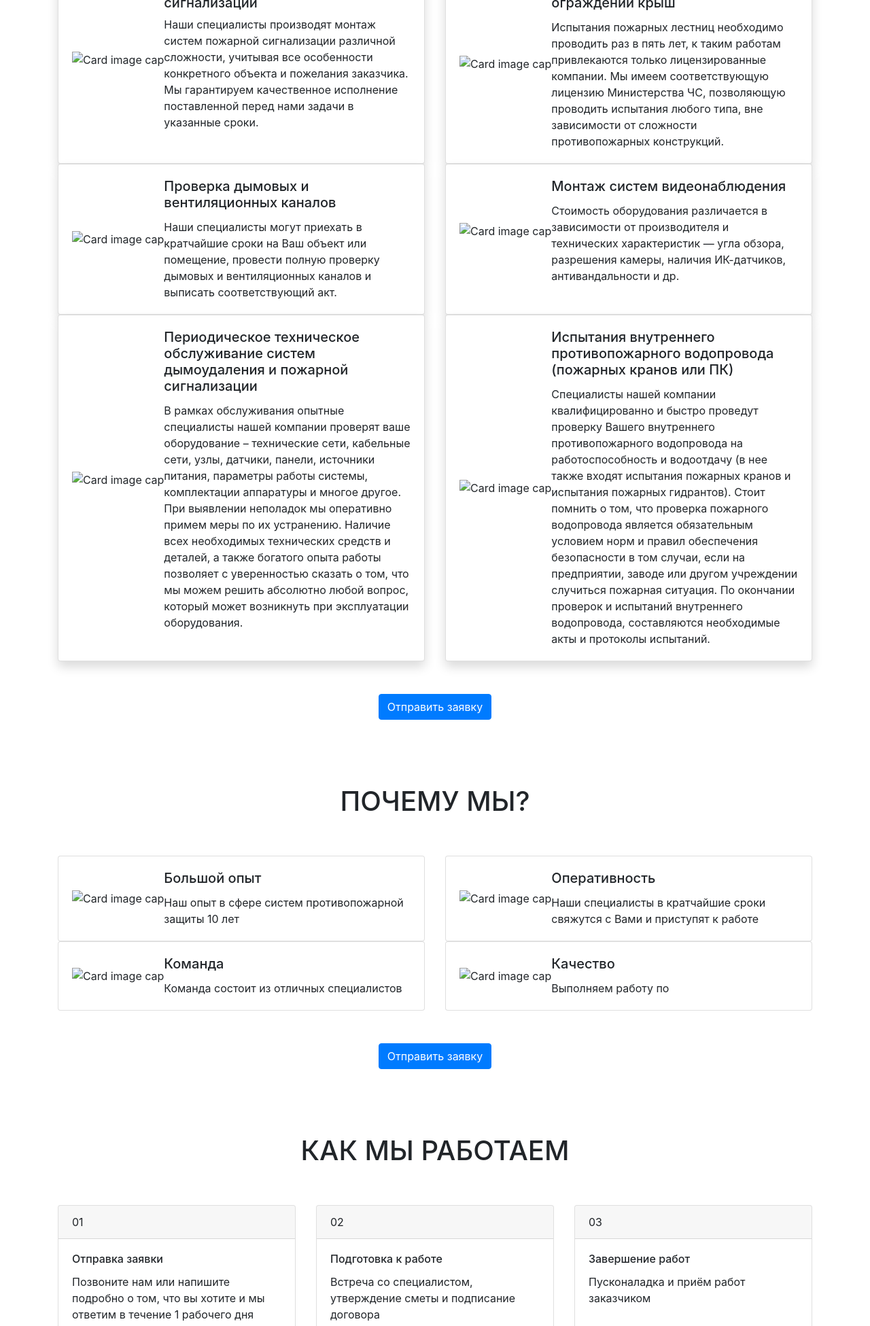
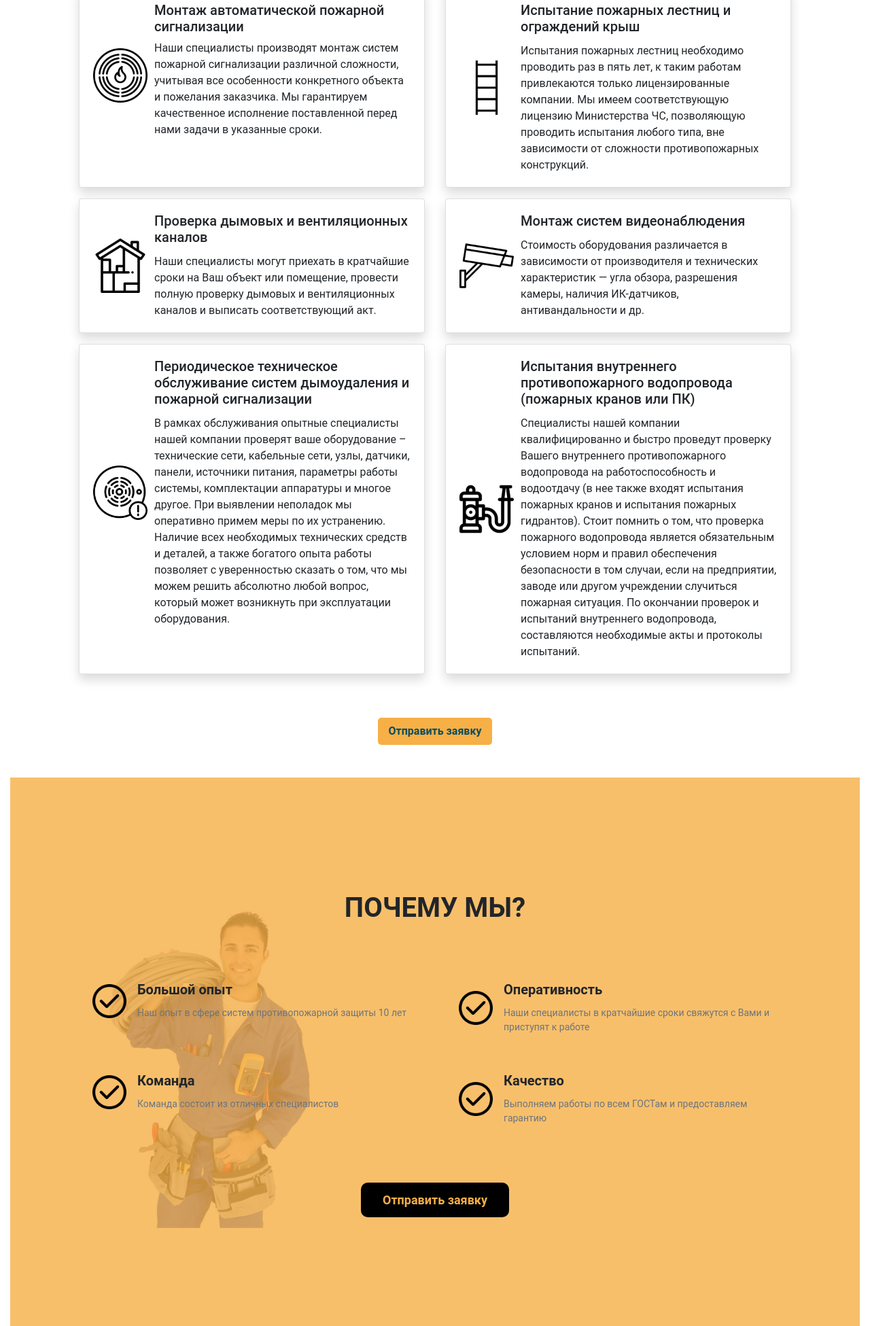
Before and after one commit to ol3man/opsservise21, a plain HTML site: page index.html in a window 1280 px wide. Shown: the part 849-2800 px from the top of the page at 68% size. Drawn offline with nearby package versions, Linux system fonts and the light colour scheme.

Commit message:
корректировки

```diff
--- a/css/opsservise21.css
+++ b/css/opsservise21.css
@@ -1,3 +1,12 @@
+html {
+    position: relative;
+    min-height: 100%;
+}
+
+body {
+    font-family: 'Roboto', sans-serif;
+}
+
 .main {
     background-image: url("../img/btn_trevoga.jpg");
     background-position: center center;
@@ -11,3 +20,138 @@
     padding-top: 120px;
     padding-bottom: 62px;
 }
+
+.card-form {
+    background-color: rgba(240, 240, 240, 0.87);
+    border-color: rgb(216, 216, 216);
+    border-radius: 10px;
+    color: rgb(48, 48, 48);
+}
+
+#uslugi .card-body img {
+    width: 80px;
+    height: 80px;
+    margin-right: 10px;
+}
+
+.bg-orange {
+    background-color: rgba(247, 175, 70, 0.8);
+    padding-top: 120px;
+    padding-bottom: 120px;
+    width: 100%;
+}
+
+#advantage .container-fluid {
+    background-position: center center;
+    background-size: contain;
+    background-repeat: no-repeat;
+    background-image: url('../img/man.jpg');
+    overflow: visible;
+}
+
+#advantage .card {
+    border: none!important;
+    background-color: initial;
+}
+
+#advantage .card img {
+    width: 50px;
+    height: 50px;
+}
+
+#advantage .card p {
+    font-size: 14px;
+}
+
+.my-btn-h {
+    background-color: rgb(247, 176, 70);
+    border-top-left-radius: 10px;
+    border-top-right-radius: 10px;
+    border-bottom-right-radius: 10px;
+    border-bottom-left-radius: 10px;
+    border-style: solid;
+    border-top-width: 0px;
+    border-bottom-width: 0px;
+    border-left-width: 0px;
+    border-right-width: 0px;
+    border-color: rgb(243, 150, 11);
+    padding-top: 10px;
+    padding-bottom: 10px;
+    padding-left: 30px;
+    padding-right: 30px;
+    font-size: 14px;
+    font-weight: bold;
+    color: rgb(0, 0, 0);
+}
+
+.my-btn-form {
+    background-color: rgb(247, 176, 70);
+    border-top-left-radius: 5px;
+    border-top-right-radius: 5px;
+    border-bottom-right-radius: 5px;
+    border-bottom-left-radius: 5px;
+    border-style: solid;
+    border-top-width: 0px;
+    border-bottom-width: 0px;
+    border-left-width: 0px;
+    border-right-width: 0px;
+    border-color: rgb(243, 150, 11);
+    padding-top: 8px;
+    padding-bottom: 8px;
+    padding-left: 16px;
+    padding-right: 16px;
+    font-size: 16px;
+    font-weight: bold;
+    color: rgb(8, 76, 97);
+}
+
+.my-btn-black {
+    background-color: rgb(0, 0, 0);
+    border-top-left-radius: 10px;
+    border-top-right-radius: 10px;
+    border-bottom-right-radius: 10px;
+    border-bottom-left-radius: 10px;
+    border-style: solid;
+    border-top-width: 2px;
+    border-bottom-width: 2px;
+    border-left-width: 2px;
+    border-right-width: 2px;
+    border-color: rgb(0, 0, 0);
+    padding-top: 10px;
+    padding-bottom: 10px;
+    padding-left: 30px;
+    padding-right: 30px;
+    font-size: 18px;
+    font-weight: bold;
+    color: rgb(247, 176, 70);
+}
+
+.contact {
+    background-color: rgb(26, 26, 26);
+    color: rgb(255, 255, 255);
+}
+
+footer {
+    background-color: rgb(41, 41, 41);
+    color: rgb(255, 255, 255);
+}
+
+#workwork .card-header {
+    background-color: inherit;
+    border: none;
+    font-size: 48px;
+    color: rgb(215, 215, 215);
+}
+
+#workwork .card {
+    border: inherit;
+}
+
+#workwork .card-body .card-title {
+    font-weight: 700;
+    font-size: 16px;
+}
+
+#workwork .card-body .card-text {
+    font-size: 14px;
+}
--- a/index.html
+++ b/index.html
@@ -24,7 +24,7 @@
 <body>
 <header>
     <div class="container">
-        <nav class="navbar navbar-expand-lg navbar-light">
+        <nav class="navbar navbar-expand-lg navbar-light font-weight-bold">
             <a class="navbar-brand" href="#">ОПС Сервис</a>
             <button class="navbar-toggler" type="button" data-toggle="collapse" data-target="#navbarSupportedContent"
                     aria-controls="navbarSupportedContent" aria-expanded="false" aria-label="Toggle navigation">
@@ -47,26 +47,30 @@
                     </li>
                 </ul>
             </div>
-            <button class="btn btn-outline-success" type="button">Заказать звонок</button>
+            <button class="btn my-btn-h" type="button">Заказать звонок</button>
         </nav>
     </div>
 </header>
 <section class="main">
-    <div class="container main-body">
+    <div class="container-fluid main-body">
+        <div class="container">
+
             <div class="row">
                 <div class="col sec-first-h">
                     <h1 class="">Монтаж и обслуживание пожарной сигнализации и видеонаблюдения в Чувашии</h1>
-                <p class="p-3">Мы делаем качественную установку и текущее обслуживание (включая ремонтные работы) всех
+                    <p class="p-3">Мы делаем качественную установку и текущее обслуживание (включая ремонтные работы)
+                        всех
                         типов
                         пожарно-охранных сигнализаций жилых и офисных помещений, квартир и частных домов с оповещением
-                    заказчика. Вы можете вызвать специалистов на бесплатную консультацию , посоветоваться с ними.</p>
+                        заказчика. Вы можете вызвать специалистов на бесплатную консультацию , посоветоваться с
+                        ними.</p>
                 </div>
                 <div class="col">
-                <div class="card">
+                    <div class="card card-form w-75 ml-auto">
                         <div class="card-body">
                             <h5 class="card-title">Пригласить специалиста на консультацию</h5>
                             <div class="card-text">
-                            <form>
+                                <form class="form-spec" action="">
                                     <div class="form-group">
                                         <label for="fio">Выше имя <span class="text-danger">*</span></label>
                                         <input type="text" class="form-control" id="fio" required>
@@ -80,10 +84,10 @@
                                         <input type="text" class="form-control" id="msg">
                                     </div>
                                     <div class="text-center p-3">
-
-                                    <button type="submit" class="btn btn-primary">Пригласить специалиста</button>
+                                        <button type="submit" class="btn my-btn-form">Пригласить специалиста</button>
                                     </div>
                                 </form>
+                            </div>
                         </div>
                     </div>
                 </div>
@@ -95,11 +99,11 @@
 <section class="uslugi" id="uslugi">
     <div class="container">
         <h1 class="text-uppercase text-center p-5">Наши услуги</h1>
-        <div class="card-deck">
+        <div class="card-deck m-3">
             <div class="card shadow">
                 <div class="card-body">
                     <div class="media">
-                        <img class="align-self-center" src=".../100px200/" alt="Card image cap">
+                        <img class="align-self-center" src="./img/fire-alarm.png">
                         <div class="media-body">
                             <h5>Монтаж автоматической пожарной сигнализации</h5>
                             <p>Наши специалисты производят монтаж систем пожарной сигнализации различной
@@ -113,7 +117,7 @@
             <div class="card shadow">
                 <div class="card-body">
                     <div class="media">
-                        <img class="align-self-center" src=".../100px200/" alt="Card image cap">
+                        <img class="align-self-center" src="./img/ladder.png">
                         <div class="media-body">
                             <h5 class="card-title">Испытание пожарных лестниц и ограждений крыш</h5>
                             <p class="card-text">Испытания пожарных лестниц необходимо проводить раз в пять лет, к таким
@@ -129,11 +133,11 @@
                 </div>
             </div>
         </div>
-        <div class="card-deck">
+        <div class="card-deck m-3">
             <div class="card shadow">
                 <div class="card-body">
                     <div class="media">
-                        <img class="align-self-center" src=".../100px200/" alt="Card image cap">
+                        <img class="align-self-center" src="./img/house-things.png">
                         <div class="media-body">
                             <h5 class="card-title">Проверка дымовых и вентиляционных каналов</h5>
                             <p class="card-text">
@@ -148,7 +152,7 @@
             <div class="card shadow">
                 <div class="card-body">
                     <div class="media">
-                        <img class="align-self-center" src=".../100px200/" alt="Card image cap">
+                        <img class="align-self-center" src="./img/cctv.png">
                         <div class="media-body">
                             <h5 class="card-title">Монтаж систем видеонаблюдения</h5>
                             <p class="card-text">
@@ -162,11 +166,11 @@
             </div>
 
         </div>
-        <div class="card-deck">
+        <div class="card-deck m-3">
             <div class="card shadow">
                 <div class="card-body">
                     <div class="media">
-                        <img class="align-self-center" src=".../100px200/" alt="Card image cap">
+                        <img class="align-self-center" src="./img/fire-alarm_1.png">
                         <div class="media-body">
                             <h5 class="card-title">Периодическое техническое обслуживание систем дымоудаления и пожарной
                                 сигнализации</h5>
@@ -189,7 +193,7 @@
             <div class="card shadow">
                 <div class="card-body">
                     <div class="media">
-                        <img class="align-self-center" src=".../100px200/" alt="Card image cap">
+                        <img class="align-self-center" src="./img/hydrant.png">
                         <div class="media-body">
                             <h5 class="card-title">Испытания внутреннего противопожарного водопровода (пожарных кранов
                                 или
@@ -215,22 +219,24 @@
 
         </div>
         <div class="text-center p-5">
-            <button class="btn btn-primary">Отправить заявку</button>
+            <button class="btn my-btn-form">Отправить заявку</button>
         </div>
     </div>
 </section>
 
 <section class="advantage" id="advantage">
+    <div class="container-fluid">
+        <div class="bg-orange">
             <div class="container">
-        <h1 class="text-uppercase text-center p-5">Почему мы?</h1>
-        <div class="card-deck">
+                <h1 class="text-uppercase text-center p-5 font-weight-bold">Почему мы?</h1>
+                <div class="card-deck m-3">
                     <div class="card">
                         <div class="card-body">
                             <div class="media">
-                        <img class="align-self-center" src=".../100px200/" alt="Card image cap">
+                                <img class="align-self-center mr-3" src="./img/check-mark.png">
                                 <div class="media-body">
-                            <h5 class="card-title">Большой опыт</h5>
-                            <p class="card-text">
+                                    <h5 class="card-title font-weight-bold">Большой опыт</h5>
+                                    <p class="card-text text-muted">
                                         Наш опыт в сфере систем противопожарной защиты 10 лет
                                     </p>
                                 </div>
@@ -241,10 +247,10 @@
                     <div class="card">
                         <div class="card-body">
                             <div class="media">
-                        <img class="align-self-center" src=".../100px200/" alt="Card image cap">
+                                <img class="align-self-center mr-3" src="./img/check-mark.png">
                                 <div class="media-body">
-                            <h5 class="card-title">Оперативность</h5>
-                            <p class="card-text">
+                                    <h5 class="card-title font-weight-bold">Оперативность</h5>
+                                    <p class="card-text text-muted">
                                         Наши специалисты в кратчайшие сроки свяжутся с Вами и приступят к работе
                                     </p>
                                 </div>
@@ -252,14 +258,14 @@
                         </div>
                     </div>
                 </div>
-        <div class="card-deck">
+                <div class="card-deck m-3">
                     <div class="card">
                         <div class="card-body">
                             <div class="media">
-                        <img class="align-self-center" src=".../100px200/" alt="Card image cap">
+                                <img class="align-self-center mr-3" src="./img/check-mark.png">
                                 <div class="media-body">
-                            <h5 class="card-title">Команда</h5>
-                            <p class="card-text">
+                                    <h5 class="card-title font-weight-bold">Команда</h5>
+                                    <p class="card-text text-muted">
                                         Команда состоит из отличных специалистов
                                     </p>
                                 </div>
@@ -269,11 +275,11 @@
                     <div class="card">
                         <div class="card-body">
                             <div class="media">
-                        <img class="align-self-center" src=".../100px200/" alt="Card image cap">
+                                <img class="align-self-center mr-3" src="./img/check-mark.png">
                                 <div class="media-body">
-                            <h5 class="card-title">Качество</h5>
-                            <p class="card-text">
-                                Выполняем работу по
+                                    <h5 class="card-title font-weight-bold">Качество</h5>
+                                    <p class="card-text text-muted">
+                                        Выполняем работы по всем ГОСТам и предоставляем гарантию
                                     </p>
                                 </div>
                             </div>
@@ -281,7 +287,9 @@
                     </div>
                 </div>
                 <div class="text-center p-5">
-            <button class="btn btn-primary">Отправить заявку</button>
+                    <button class="btn my-btn-black">Отправить заявку</button>
+                </div>
+            </div>
         </div>
     </div>
 </section>
@@ -290,27 +298,27 @@
     <div class="container">
         <h1 class="text-uppercase text-center p-5">Как мы работаем</h1>
         <div class="card-deck">
-            <div class="card">
+            <div class="card text-center">
                 <div class="card-header">01</div>
-                <div class="card-body">
+                <div class="card-body  shadow">
                     <h6 class="card-title">Отправка заявки</h6>
                     <p class="card-text">
                         Позвоните нам или напишите подробно о том, что вы хотите и мы ответим в течение 1 рабочего дня
                     </p>
                 </div>
             </div>
-            <div class="card">
+            <div class="card  text-center">
                 <div class="card-header">02</div>
-                <div class="card-body">
+                <div class="card-body shadow">
                     <h6 class="card-title">Подготовка к работе</h6>
                     <p class="card-text">
                         Встреча со специалистом, утверждение сметы и подписание договора
                     </p>
                 </div>
             </div>
-            <div class="card">
+            <div class="card text-center">
                 <div class="card-header">03</div>
-                <div class="card-body">
+                <div class="card-body shadow">
                     <h6 class="card-title">Завершение работ</h6>
                     <p class="card-text">
                         Пусконаладка и приём работ заказчиком
@@ -319,36 +327,27 @@
             </div>
         </div>
         <div class="text-center p-5">
-            <button class="btn btn-primary">Отправить заявку</button>
+            <button class="btn my-btn-form">Отправить заявку</button>
         </div>
     </div>
 </section>
 
 <section class="contact" id="contact">
     <div class="container">
-        <div class="card-deck">
-
-            <div class="card">
-                <div class="card-body">
-                    <h6 class="card-title">Адрес:</h6>
-                    <p class="card-text">
-                        г. Чебоксары, ул. Ленинского Комсомола д.5
-                    </p>
-                </div>
-            </div>
-            <div class="card">
-                <div class="card-body">
+        <div class="row">
+            <div class="col">
+                <div class="card-body text-center">
                     <h6 class="card-title">Телефон:</h6>
                     <p class="card-text">
                         +7 900 330 0353
                     </p>
                 </div>
             </div>
-            <div class="card">
-                <div class="card-body">
+            <div class="col">
+                <div class="card-body text-center">
                     <h6 class="card-title">Почта:</h6>
                     <p class="card-text">
-                        почта
+                        <a href="mailto:info@opsservise21.ru" class="text-white">info@opsservise21.ru</a>
                     </p>
                 </div>
             </div>
@@ -360,18 +359,18 @@
 <footer>
     <div class="container">
         <div class="row">
+            <!--<div class="col">-->
+                <!--<div class="p-5">-->
+                    <!--<ul class="list-unstyled list-inline">-->
+                        <!--<li class="list-inline-item">tw</li>-->
+                        <!--<li class="list-inline-item">vk</li>-->
+                        <!--<li class="list-inline-item">facebook</li>-->
+                    <!--</ul>-->
+                <!--</div>-->
+            <!--</div>-->
             <div class="col">
-                <div class="p-5">
-                    <ul class="list-unstyled list-inline">
-                        <li class="list-inline-item">tw</li>
-                        <li class="list-inline-item">vk</li>
-                        <li class="list-inline-item">facebook</li>
-                    </ul>
-                </div>
-            </div>
-            <div class="col">
-                <div class="p-5">
-                    <button class="btn btn-primary">Отправить заявку</button>
+                <div class="p-5 text-center">
+                    <button class="btn my-btn-form">Отправить заявку</button>
                 </div>
             </div>
         </div>
```
Also changed, not shown: img/btn_trevoga.jpg (added), img/cctv.png (added), img/check-mark.png (added), img/fire-alarm.png (added), img/fire-alarm_1.png (added), img/house-things.png (added), img/hydrant.png (added), img/ladder.png (added), img/man.jpg (added). Lines whose indentation alone changed are shown as unchanged.
